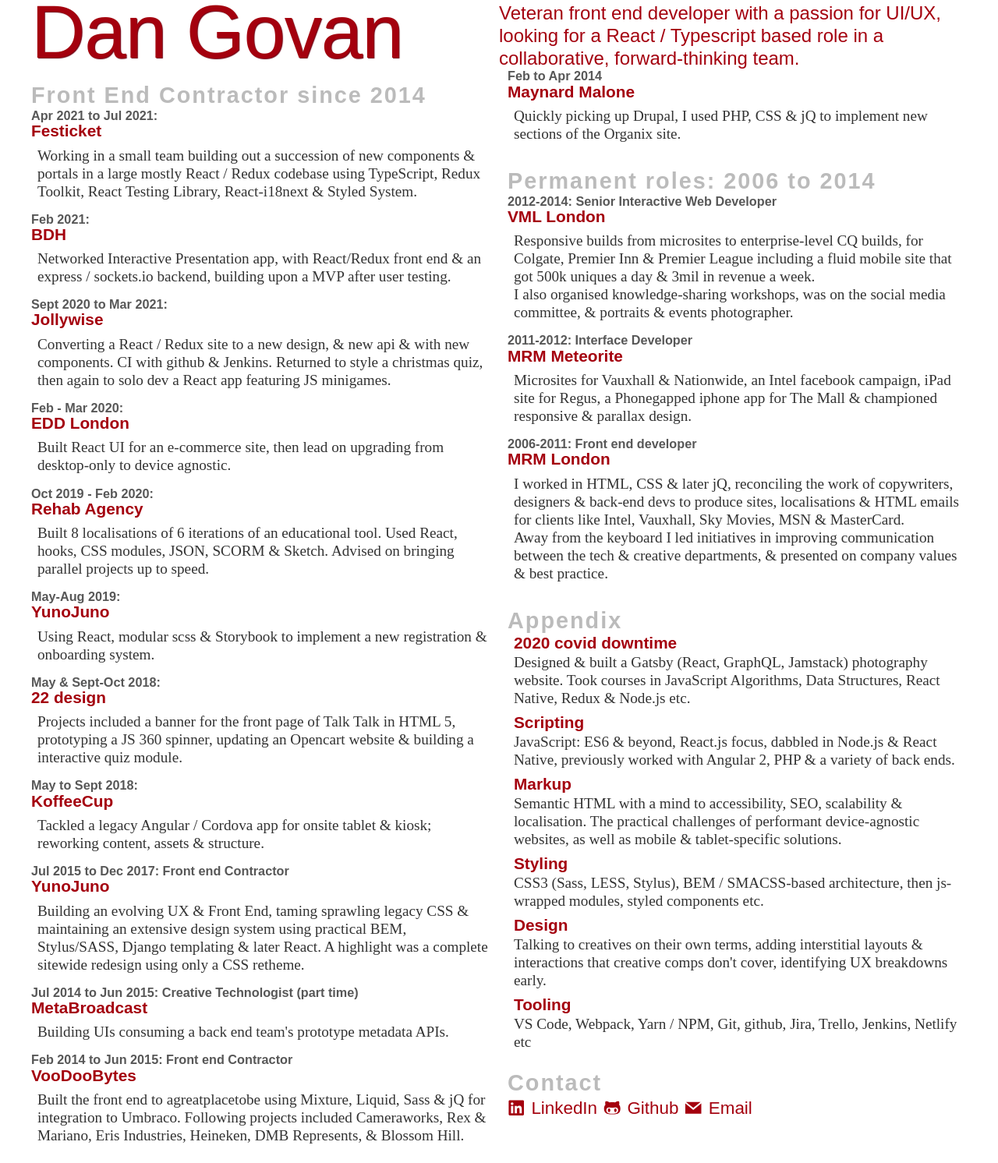
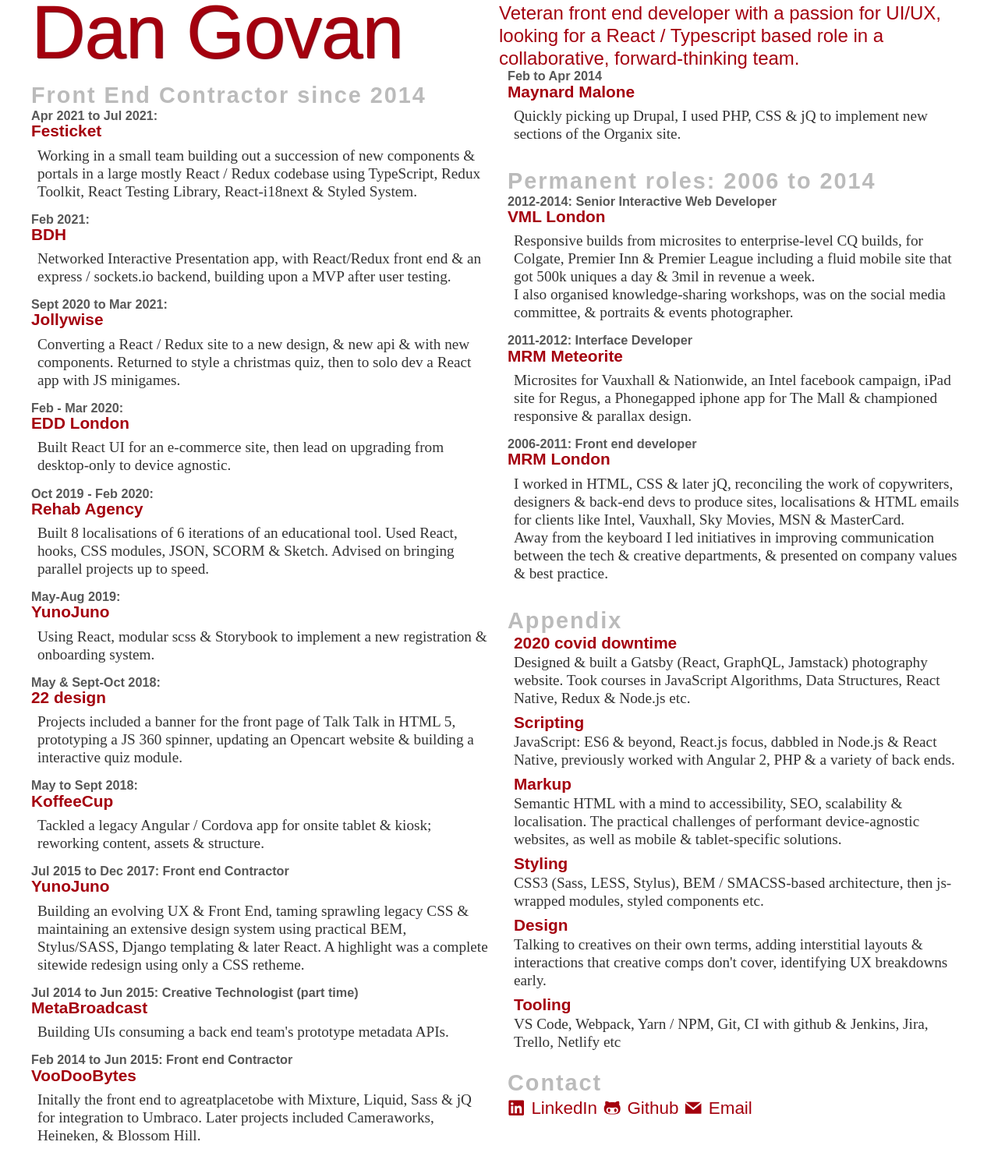
Before and after one commit to DanielGovan/cv_page, a Gatsby site: page / in a window 1280 px wide. Shown: the part 21-1513 px from the top of the page at 78% size. Built offline with nearby package versions, Linux system fonts and the light colour scheme; Gatsby itself is replaced by a stand-in of ours.

Commit message:
More copy trims

```diff
--- a/src/pages/index.js
+++ b/src/pages/index.js
@@ -38,9 +38,8 @@
         </Place>
         <Place time="Sept 2020 to Mar 2021:" place="Jollywise">
           Converting a React / Redux site to a new design, &amp; new api &amp;
-          with new components. CI with github &amp; Jenkins. Returned to style a
-          christmas quiz, then again to solo dev a React app featuring JS
-          minigames.
+          with new components. Returned to style a christmas quiz, then to solo
+          dev a React app with JS minigames.
         </Place>
         <Place time="Feb - Mar 2020:" place="EDD London">
           Built React UI for an e-commerce site, then lead on upgrading from
@@ -83,10 +82,9 @@
           time="Feb 2014 to Jun 2015: Front end Contractor"
           place="VooDooBytes"
         >
-          Built the front end to agreatplacetobe using Mixture, Liquid, Sass
-          &amp; jQ for integration to Umbraco. Following projects included
-          Cameraworks, Rex &amp; Mariano, Eris Industries, Heineken, DMB
-          Represents, &amp; Blossom Hill.
+          Initally the front end to agreatplacetobe with Mixture, Liquid, Sass
+          &amp; jQ for integration to Umbraco. Later projects included
+          Cameraworks, Heineken, &amp; Blossom Hill.
         </Place>
         <Place time="Feb to Apr 2014" place="Maynard Malone">
           Quickly picking up Drupal, I used PHP, CSS &amp; jQ to implement new
@@ -154,8 +152,8 @@
             breakdowns early.
           </Skill>
           <Skill title="Tooling">
-            VS Code, Webpack, Yarn / NPM, Git, github, Jira, Trello, Jenkins,
-            Netlify etc
+            VS Code, Webpack, Yarn / NPM, Git, CI with github &amp; Jenkins,
+            Jira, Trello, Netlify etc
           </Skill>
           {/* <Skill title="Education">
             BEng (Mechanical) at Warwick University
```
